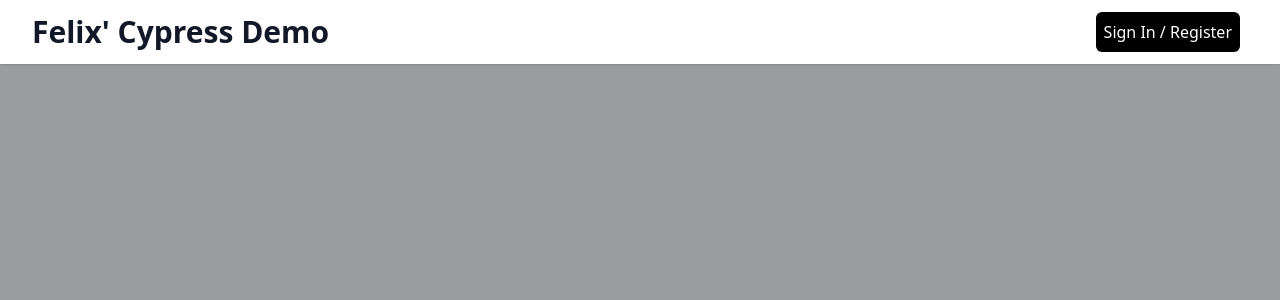
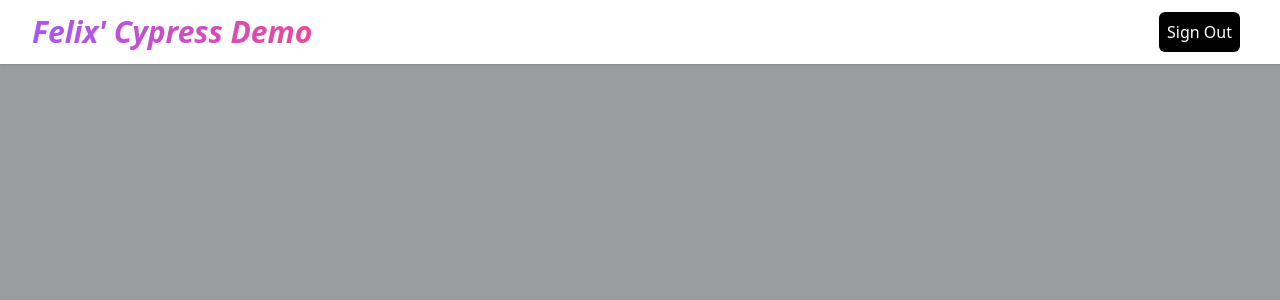
Before and after one commit to Felixljr/Cypress-Presentation-Demo, a React (Vite) app: page /account in a window 1280 px wide. Shown: the top 300 px of the page. Built offline with nearby package versions, Linux system fonts and the light colour scheme.

Commit message:
header styled with gradient and dynamic header btn

```diff
--- a/src/AccountPage.jsx
+++ b/src/AccountPage.jsx
@@ -8,7 +8,7 @@ export default function AccountPage() {
 
   return (
     <>
-      <Navbar />
+      <Navbar signedIn={true} />
 
     </>
   )
--- a/src/components/Navbar.jsx
+++ b/src/components/Navbar.jsx
@@ -1,12 +1,32 @@
-export default function Navbar({modal}) {
+export default function Navbar({ modal, signedIn }) {
   return (
+    <>
+      {signedIn ? (
         <div className='bg-white shadow mx-auto px-2 sm:px-6 lg:px-8'>
           <div className='relative flex h-16 justify-between items-center'>
-        <h1 className='text-xl font-bold text-gray-900 sm:text-3xl'>
+            <h1 className='text-xl font-bold text-transparent bg-gradient-to-r from-purple-500 to-pink-500 bg-clip-text sm:text-3xl italic'>
+              Felix' Cypress Demo
+            </h1>
+
+            <div className='flex flex-row w-44 justify-end'>
+              <button
+                className='bg-black text-white rounded-md p-2 mr-2'
+                onClick={modal}
+              >
+                Sign Out
+              </button>
+            </div>
+          </div>
+        </div>
+      ) : (
+        <div className='bg-white shadow mx-auto px-2 sm:px-6 lg:px-8'>
+          <div className='relative flex h-16 justify-between items-center'>
+            <h1 className='text-xl font-bold text-transparent bg-gradient-to-r from-purple-500 to-pink-500 bg-clip-text sm:text-3xl italic'>
               Felix' Cypress Demo
             </h1>
             <div className='flex flex-row w-44 justify-end'>
-          <button className='bg-black text-white rounded-md p-2 mr-2'
+              <button
+                className='bg-black text-white rounded-md p-2 mr-2'
                 onClick={modal}
               >
                 Sign In / Register
@@ -14,5 +34,7 @@ export default function Navbar({modal}) {
             </div>
           </div>
         </div>
+      )}
+    </>
   )
 }
```
Lines whose indentation alone changed are shown as unchanged.
